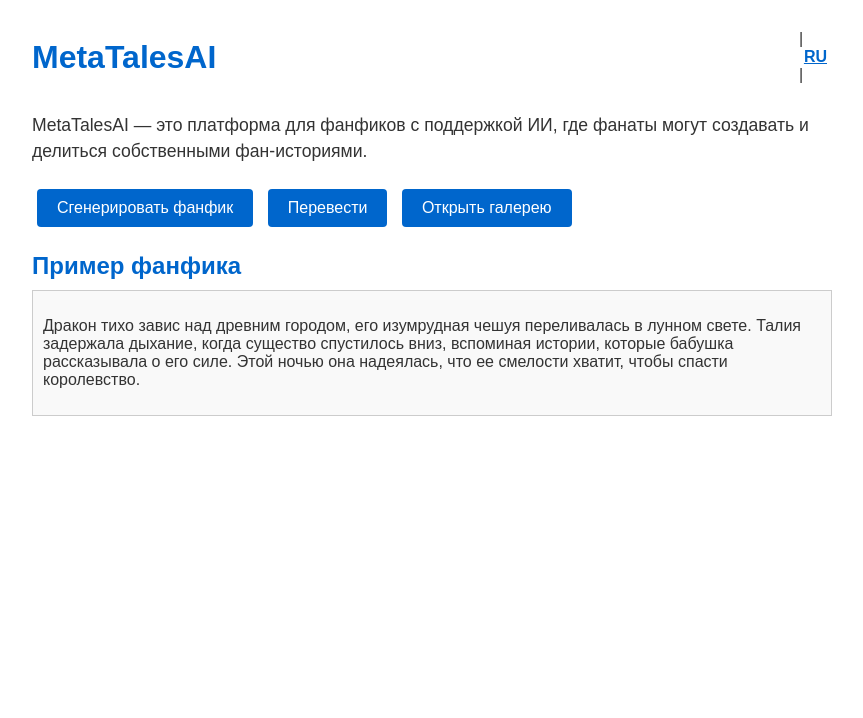
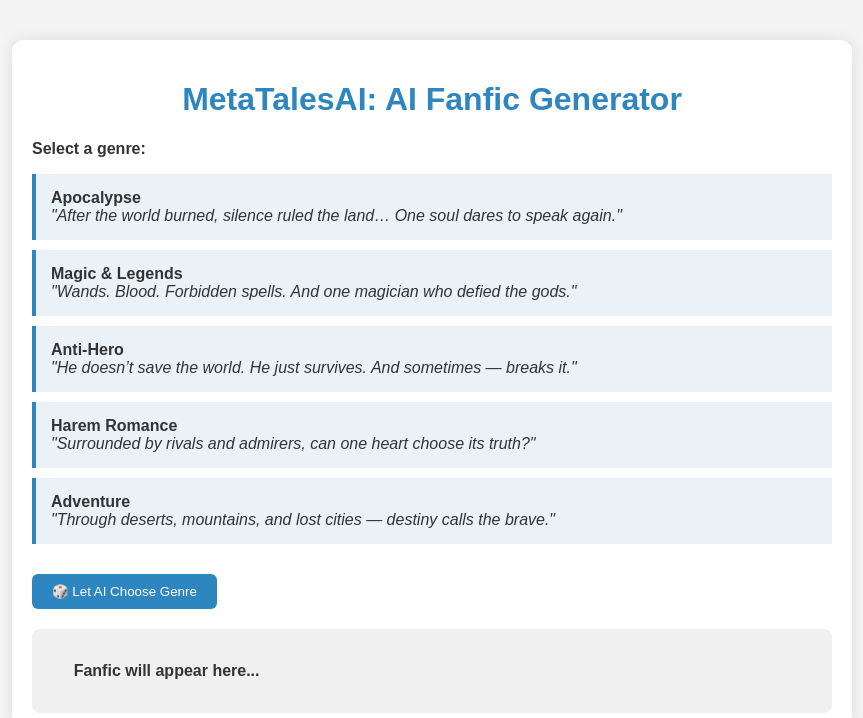
Before and after one commit to aserty7896/MetaTalesAI, a plain HTML site: page index.html in a window 1280 px wide. Shown: the whole page, without its empty margins (208-1071 px from the left). Drawn offline with Linux system fonts and the light colour scheme.

Commit message:
Add files via upload

```diff
--- a/index.html
+++ b/index.html
@@ -1,145 +1,109 @@
+
 <!DOCTYPE html>
-<html lang="ru">
+<html lang="en">
 <head>
-    <meta charset="UTF-8">
-    <meta name="viewport" content="width=device-width, initial-scale=1.0">
-    <title>MetaTalesAI</title>
+  <meta charset="UTF-8" />
+  <meta name="viewport" content="width=device-width, initial-scale=1.0" />
+  <title>MetaTalesAI - Fanfic Generator</title>
   <style>
     body {
-            background-color: #ffffff;
-            color: #333333;
       font-family: Arial, sans-serif;
+      background-color: #f4f4f4;
+      color: #333;
       margin: 0;
       padding: 0;
     }
     .container {
       max-width: 800px;
-            margin: 0 auto;
+      margin: 40px auto;
       padding: 20px;
-        }
-        header {
-            display: flex;
-            justify-content: space-between;
-            align-items: center;
-            padding: 10px 0;
+      background: white;
+      border-radius: 12px;
+      box-shadow: 0 0 15px rgba(0,0,0,0.1);
     }
     h1 {
-            margin: 0;
-            color: #0066cc;
-            font-size: 2em;
+      text-align: center;
+      color: #2E86C1;
     }
-        .lang-switch span {
+    .genre-option {
+      margin: 10px 0;
+      padding: 15px;
+      background-color: #eaf2f8;
+      border-left: 4px solid #2E86C1;
       cursor: pointer;
-            margin: 0 5px;
-            color: #0066cc;
-            font-weight: bold;
+      transition: background 0.2s;
     }
-        .lang-switch span:hover {
-            text-decoration: underline;
+    .genre-option:hover {
+      background-color: #d6eaf8;
     }
-        .description p {
-            font-size: 1.1em;
-            line-height: 1.5em;
+    .output {
+      margin-top: 20px;
+      padding: 15px;
+      background-color: #f0f0f0;
+      border-radius: 8px;
+      white-space: pre-wrap;
     }
-        .buttons {
-            margin: 20px 0;
-        }
-        .buttons button {
-            background-color: #0066cc;
-            color: #ffffff;
+    button {
+      margin-top: 20px;
+      padding: 10px 20px;
+      background-color: #2E86C1;
+      color: white;
       border: none;
-            padding: 10px 20px;
-            margin: 5px;
-            font-size: 1em;
-            border-radius: 4px;
+      border-radius: 6px;
       cursor: pointer;
     }
-        .buttons button:hover {
-            background-color: #005bb5;
-        }
-        .fanfic {
-            margin-top: 20px;
-        }
-        .fanfic h2 {
-            margin: 10px 0;
-            color: #0066cc;
-        }
-        #fanficText {
-            border: 1px solid #cccccc;
-            padding: 10px;
-            min-height: 100px;
-            background-color: #f9f9f9;
-        }
-        [data-lang] {
-            display: none;
-        }
-        body.lang-en [data-lang="en"],
-        body.lang-ru [data-lang="ru"],
-        body.lang-zh [data-lang="zh"] {
-            display: block;
-        }
-        body.lang-en .lang-switch span[data-lang="en"],
-        body.lang-ru .lang-switch span[data-lang="ru"],
-        body.lang-zh .lang-switch span[data-lang="zh"] {
-            text-decoration: underline;
-        }
-        @media (max-width: 768px) {
-            h1 {
-                font-size: 1.5em;
-            }
-            .buttons button {
-                width: 100%;
-                margin: 5px 0;
-            }
+    button:hover {
+      background-color: #1b4f72;
     }
   </style>
 </head>
-<body class="lang-ru">
+<body>
   <div class="container">
-        <header>
-            <h1>MetaTalesAI</h1>
-            <div class="lang-switch">
-                <span data-lang="en" onclick="setLang('en')">EN</span> |
-                <span data-lang="ru" onclick="setLang('ru')">RU</span> |
-                <span data-lang="zh" onclick="setLang('zh')">中文</span>
+    <h1>MetaTalesAI: AI Fanfic Generator</h1>
+    <p><strong>Select a genre:</strong></p>
+
+    <div class="genre-option" onclick="generateFanfic('apocalypse')">
+      <strong>Apocalypse</strong><br>
+      <em>"After the world burned, silence ruled the land… One soul dares to speak again."</em>
     </div>
-        </header>
-        <div class="description">
-            <p data-lang="en">MetaTalesAI is an AI-powered fanfiction platform where fans can create and share their own fan stories.</p>
-            <p data-lang="ru">MetaTalesAI — это платформа для фанфиков с поддержкой ИИ, где фанаты могут создавать и делиться собственными фан-историями.</p>
-            <p data-lang="zh">MetaTalesAI 是一个由人工智能驱动的同人小说平台，粉丝可以在这里创作并分享自己的同人故事。</p>
+    <div class="genre-option" onclick="generateFanfic('magic')">
+      <strong>Magic & Legends</strong><br>
+      <em>"Wands. Blood. Forbidden spells. And one magician who defied the gods."</em>
     </div>
-        <div class="buttons">
-            <button id="generateBtn"><span data-lang="en">Generate Fanfic</span><span data-lang="ru">Сгенерировать фанфик</span><span data-lang="zh">生成同人小说</span></button>
-            <button id="translateBtn"><span data-lang="en">Translate</span><span data-lang="ru">Перевести</span><span data-lang="zh">翻译</span></button>
-            <button id="galleryBtn"><span data-lang="en">Open Gallery</span><span data-lang="ru">Открыть галерею</span><span data-lang="zh">打开画廊</span></button>
+    <div class="genre-option" onclick="generateFanfic('antihero')">
+      <strong>Anti-Hero</strong><br>
+      <em>"He doesn’t save the world. He just survives. And sometimes — breaks it."</em>
     </div>
-        <div class="fanfic">
-            <h2><span data-lang="en">Example Fanfic</span><span data-lang="ru">Пример фанфика</span><span data-lang="zh">示例同人小说</span></h2>
-            <div id="fanficText" contenteditable="true">
-                <p data-lang="en">The dragon hovered silently above the ancient city, its emerald scales glinting in the moonlight. Talia held her breath as the creature descended, recalling the stories her grandmother told of its power. Tonight, she hoped her courage would be enough to save the kingdom.</p>
-                <p data-lang="ru">Дракон тихо завис над древним городом, его изумрудная чешуя переливалась в лунном свете. Талия задержала дыхание, когда существо спустилось вниз, вспоминая истории, которые бабушка рассказывала о его силе. Этой ночью она надеялась, что ее смелости хватит, чтобы спасти королевство.</p>
-                <p data-lang="zh">巨龙在古老的城池上空静静盘旋，月光下它的翡翠鳞片闪闪发光。塔利亚屏住呼吸，当这生物降落时，她想起了祖母讲述的关于它的力量的故事。今晚，她希望自己的勇气足以拯救王国。</p>
+    <div class="genre-option" onclick="generateFanfic('harem')">
+      <strong>Harem Romance</strong><br>
+      <em>"Surrounded by rivals and admirers, can one heart choose its truth?"</em>
+    </div>
+    <div class="genre-option" onclick="generateFanfic('adventure')">
+      <strong>Adventure</strong><br>
+      <em>"Through deserts, mountains, and lost cities — destiny calls the brave."</em>
+    </div>
+
+    <button onclick="generateFanfic('auto')">🎲 Let AI Choose Genre</button>
+
+    <div class="output" id="fanfic-output">
+      <strong>Fanfic will appear here...</strong>
     </div>
   </div>
-    </div>
+
   <script>
-        function setLang(lang) {
-            document.body.className = 'lang-' + lang;
+    function generateFanfic(genre) {
+      const output = document.getElementById('fanfic-output');
+      const genres = {
+        apocalypse: 'After the nuclear storm, humanity hides underground. One survivor rises to the surface…',
+        magic: 'In the kingdom of Altherra, spells are currency — and the poor cast none.',
+        antihero: 'He betrayed both sides. Now, hunted by gods and demons, he walks alone.',
+        harem: 'In a world of princesses, priestesses, and assassins — love is war.',
+        adventure: 'When an old map leads to forgotten stars, the crew sets sail through space.',
+        auto: 'Born under a red sky, gifted with cursed power, he is both savior and destroyer.'
+      };
+      const selected = genres[genre] || genres['auto'];
+      output.innerHTML = `<strong>Genre:</strong> ${genre.toUpperCase()}<br><br>${selected}`;
     }
-        document.addEventListener('DOMContentLoaded', function() {
-            var currentLang = document.body.className.split('-')[1];
-            setLang(currentLang);
-        });
-        document.getElementById('generateBtn').addEventListener('click', function() {
-            alert('Feature: Generate a new fanfic (not implemented).');
-        });
-        document.getElementById('translateBtn').addEventListener('click', function() {
-            alert('Feature: Translate the fanfic text (not implemented).');
-        });
-        document.getElementById('galleryBtn').addEventListener('click', function() {
-            alert('Feature: Open gallery (not implemented).');
-        });
   </script>
 </body>
 </html>
```
Lines whose indentation alone changed are shown as unchanged.
